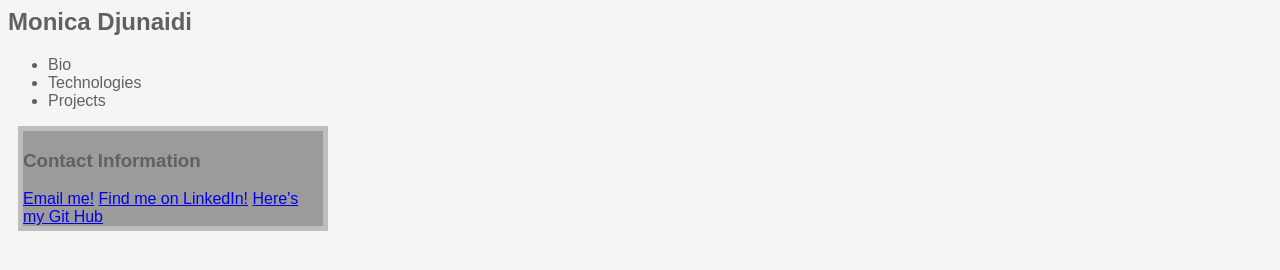
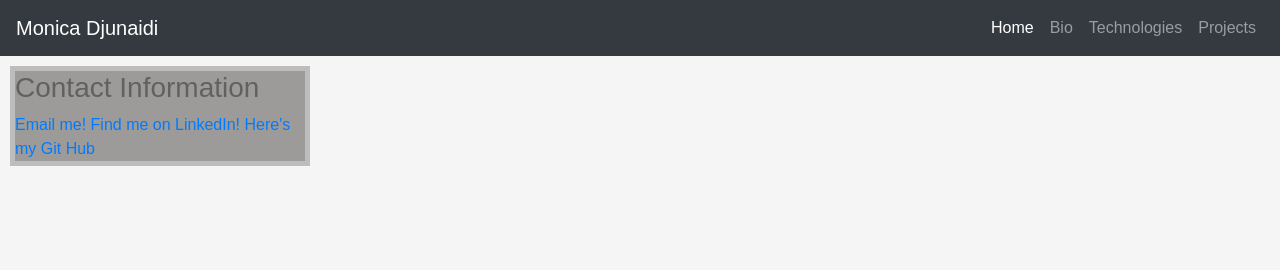
Before and after one commit to djunaim/personalBioSite, a website built with webpack: page src/index.html in a window 1280 px wide. Built offline with nearby package versions, Linux system fonts and the light colour scheme; some packages are replaced by stand-ins of ours; no server answers; files whose address does not match are found by name.

Commit message:
added navbar

```diff
--- a/src/index.html
+++ b/src/index.html
@@ -9,13 +9,27 @@
 
 <body>
   <!-- Navigation -->
-  <nav>
-    <h1>Monica Djunaidi</h1>
-    <ul id="navLinks">
-      <li><a id="navToBio">Bio</a></li>
-      <li><a id="navToTechnologies">Technologies</a></li>
-      <li><a id="navToProjects">Projects</a></li>
-    </ul>
+  <nav class="navbar navbar-expand-lg navbar-dark bg-dark">
+    <a class="navbar-brand" href="#">Monica Djunaidi</a>
+    <button class="navbar-toggler" type="button" data-toggle="collapse" data-target="#navbarNav" aria-controls="navbarNav" aria-expanded="false" aria-label="Toggle navigation">
+      <span class="navbar-toggler-icon"></span>
+    </button>
+    <div class="collapse navbar-collapse" id="navbarNav">
+      <ul class="navbar-nav">
+        <li class="nav-item active">
+          <a class="nav-link" href="#">Home <span class="sr-only">(current)</span></a>
+        </li>
+        <li class="nav-item">
+          <a class="nav-link" id="navToBio">Bio</a>
+        </li>
+        <li class="nav-item">
+          <a class="nav-link"id="navToTechnologies">Technologies</a>
+        </li>
+        <li class="nav-item">
+          <a class="nav-link" id="navToProjects">Projects</a>
+        </li>
+      </ul>
+    </div>
   </nav>
   <!-- End Navigation -->
 
--- a/src/javascripts/components/projects/projects.js
+++ b/src/javascripts/components/projects/projects.js
@@ -7,7 +7,7 @@ const createProjectCards = () => {
     .then((projects) => {
       projects.forEach((project) => {
         domString += `
-        <div class='projectCard col-md-2'>
+        <div class='projectCard col-md-2 border-dark mb-3'>
             <h3>${project.name}</h3>
             <a href="${project.url}">Look at this</a>
             <p>${project.description}</p>
--- a/src/javascripts/main.js
+++ b/src/javascripts/main.js
@@ -1,4 +1,5 @@
 import '../styles/main.scss';
+import 'bootstrap';
 
 import projects from './components/projects/projects';
 
--- a/src/styles/main.scss
+++ b/src/styles/main.scss
@@ -1,3 +1,5 @@
+@import "~bootstrap/scss/bootstrap";
+
 body {
     background-color: whitesmoke;
     color: #616161;
@@ -12,8 +14,6 @@ footer {
     width: 300px;
 }
 
-a:hover {
-    color: blue;
-    display: block;
-    text-decoration: underline;
+#navbarNav {
+    justify-content: flex-end;
 }
```
